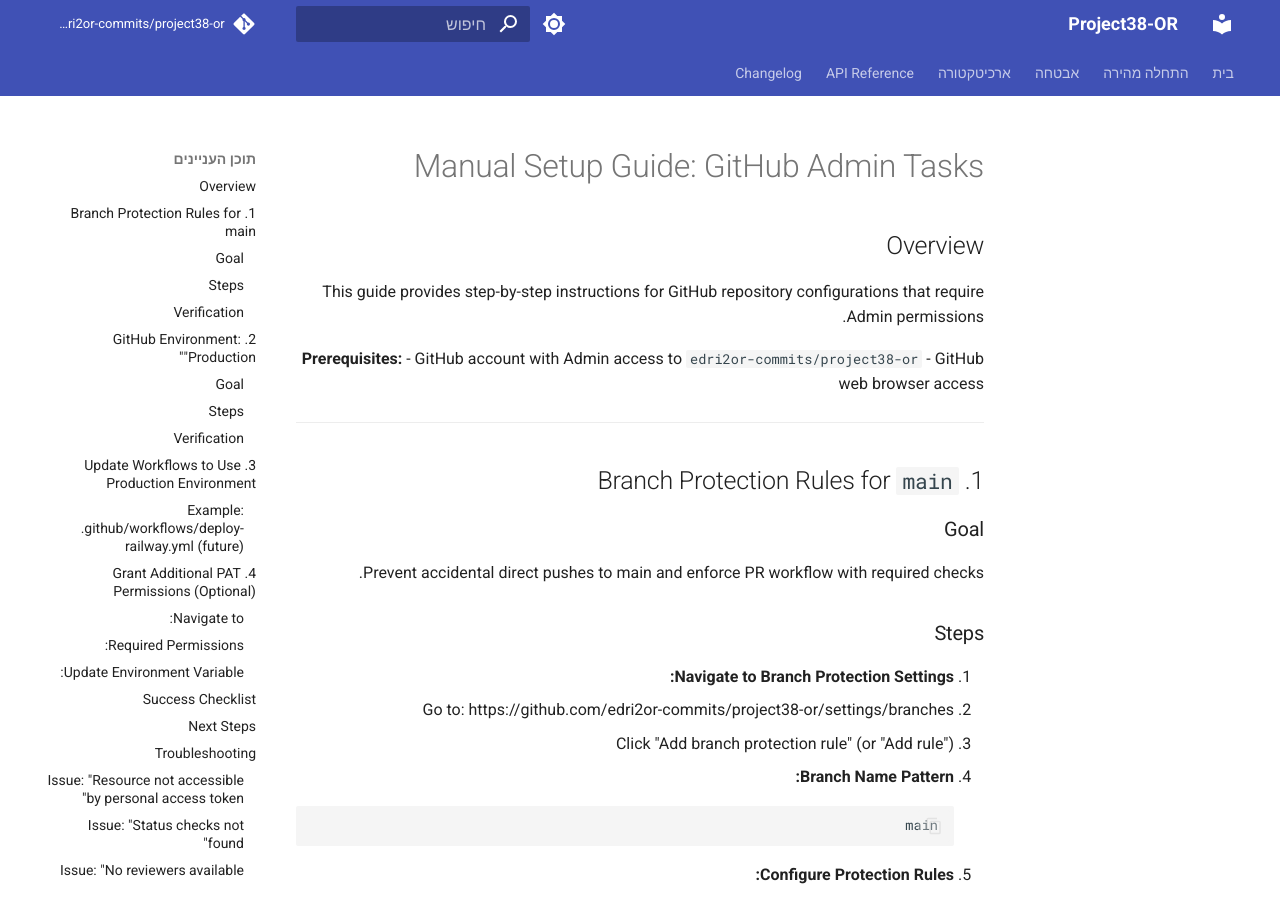
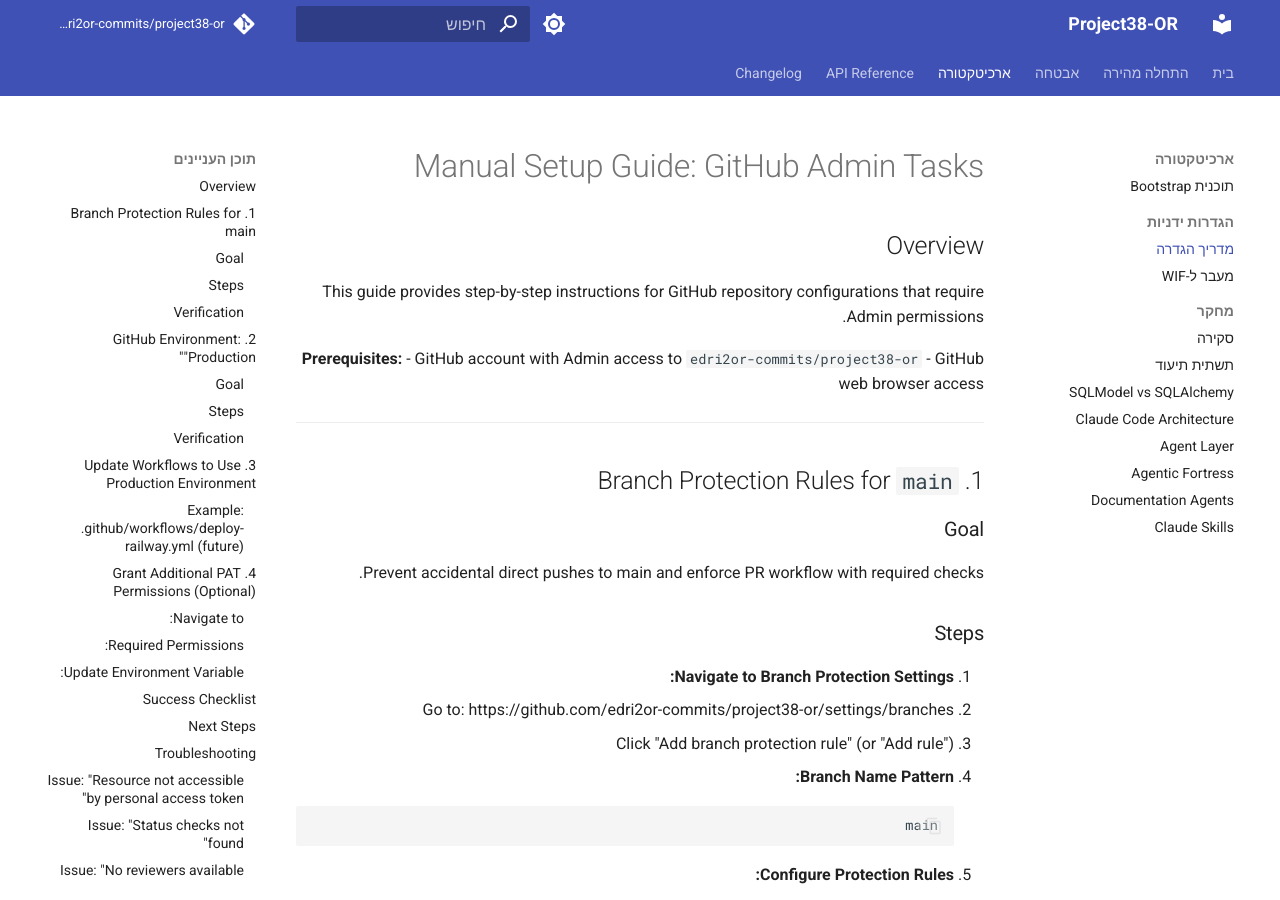
Before and after one commit to edri2or-commits/project38-or, an MkDocs documentation site: the page built from docs/manual-setup-guide.md, in a window 1280 px wide and 900 px high. Built offline with MkDocs 1.6.1 and Material for MkDocs 9.7.7, drawn with Linux system fonts in a browser that asks for light colours; comment, search, counter and statistics services are not loaded.

Commit message:
docs(mkdocs): add manual-setup-guide and wif-migration-plan to navigation

```diff
--- a/mkdocs.yml
+++ b/mkdocs.yml
@@ -59,6 +59,9 @@
   - אבטחה: SECURITY.md
   - ארכיטקטורה:
       - תוכנית Bootstrap: BOOTSTRAP_PLAN.md
+      - הגדרות ידניות:
+          - מדריך הגדרה: manual-setup-guide.md
+          - מעבר ל-WIF: wif-migration-plan.md
       - מחקר:
           - סקירה: research/index.md
           - תשתית תיעוד: research/01_documentation_infrastructure_zero_tolerance.summary.md
```
